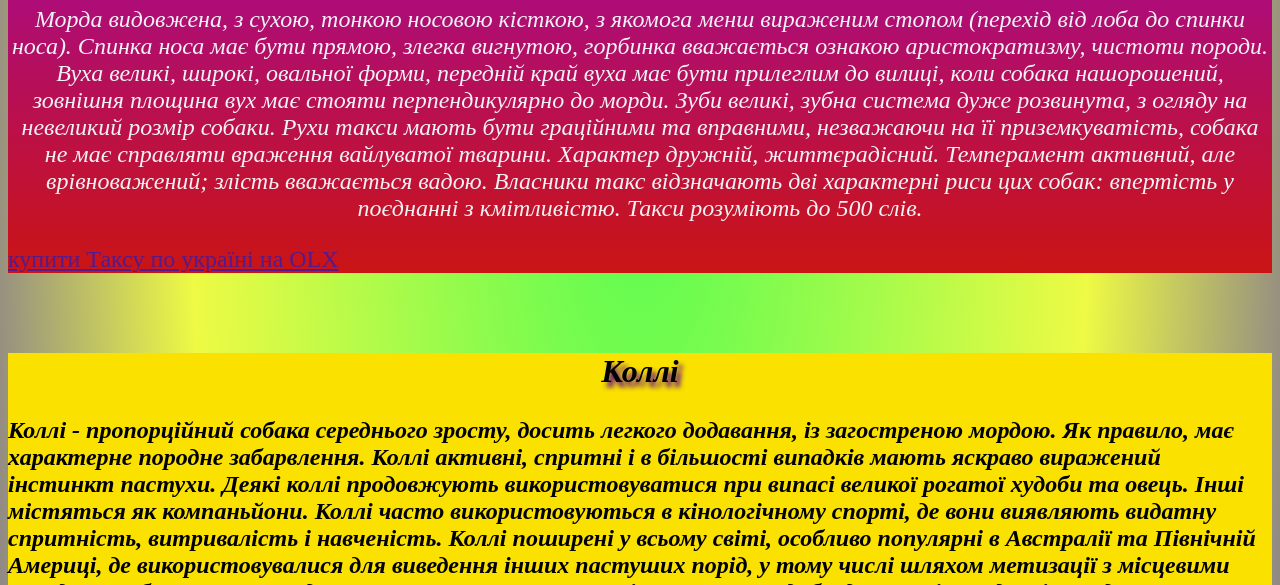
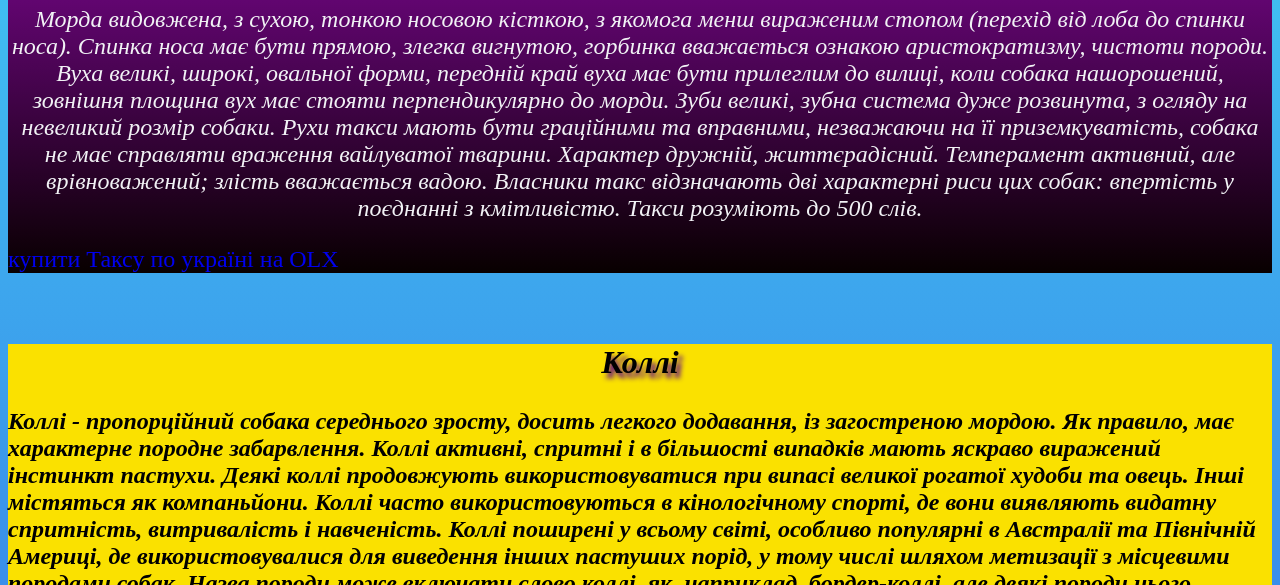
Before and after one commit to 1649310/lesson_seventeen, a plain HTML site: page index.html in a window 1280 px wide. Shown: the part 2215-2800 px from the top of the page. Drawn offline with Linux system fonts and the light colour scheme.

Commit message:
додала посилання

```diff
--- a/index.html
+++ b/index.html
@@ -83,7 +83,7 @@
         Характер дружній, життєрадісний.
 
         Темперамент активний, але врівноважений; злість вважається вадою. Власники такс відзначають дві характерні риси цих собак: впертість у поєднанні з кмітливістю. Такси розуміють до 500 слів.</p>
-      <a href="" class="https://www.olx.ua/uk/zhivotnye/sobaki/taksa/">купити Таксу по україні на OLX</a>
+      <a class="a" href="https://www.olx.ua/uk/zhivotnye/sobaki/taksa/">купити Таксу по україні на OLX </a>
     </section>
 
     <!-- Касьян Олександр -->
--- a/style.css
+++ b/style.css
@@ -1,11 +1,11 @@
 body{
-    background: radial-gradient(#4ffc52,#eefa44,#2101d2);
+    background:  -webkit-repeating-linear-gradient(rgb(41, 132, 243),#40bcf1,#2709d3);
 }
 
 
 h1 {
     text-align: center;
-    color: rgb(166, 119, 238);
+    color: rgb(174, 120, 255);
     text-decoration: dotted;
     font-family: Arial, Helvetica, sans-serif;
     text-shadow: 8px 3px 5px rgb(109, 2, 180);
@@ -46,7 +46,7 @@ h2 {
 
 /* Авраменко Ярослава */
 .taxsa {
-    background: -webkit-repeating-linear-gradient(#df6df5,#9b08b8,#ca1414);
+    background: -webkit-repeating-linear-gradient(#df6df5,#9b08b8,#080000);
 }
 .taxsa_img {
     width: 18%;
@@ -76,8 +76,9 @@ h2 {
     font-size: xx-large;
     text-shadow: 4px 5px 5px rgb(89, 0, 140);
 }
-a {
+.a {
     font-size: x-large;
+    text-decoration: dotted;
     text-align: center;
 }
 
```
